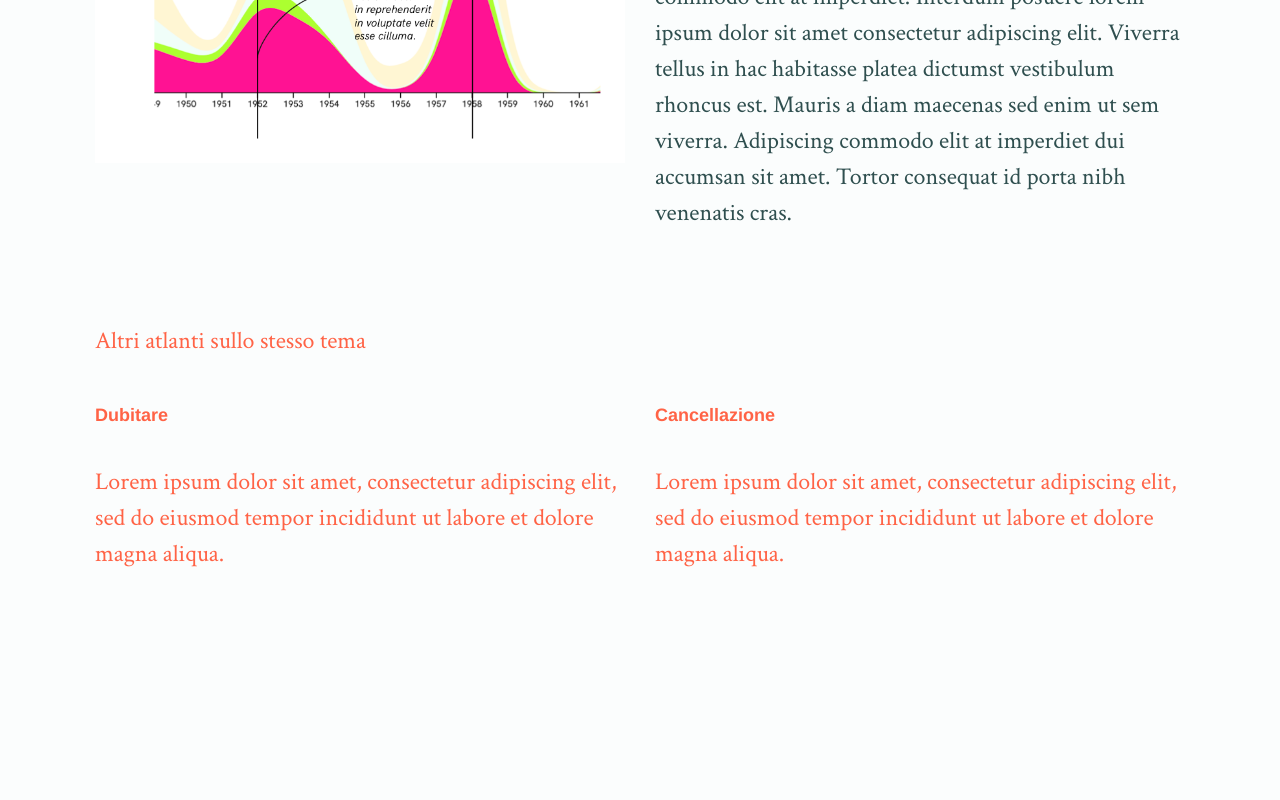
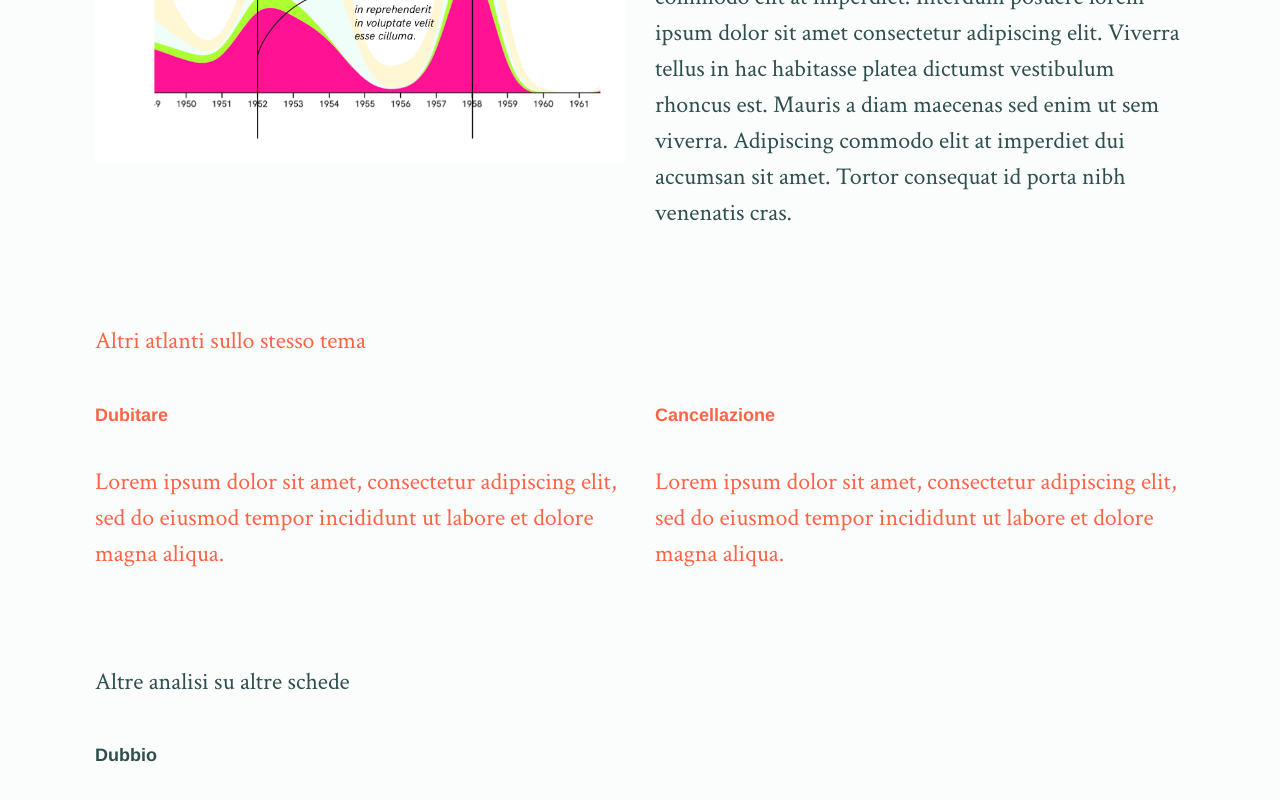
Before and after one commit to bea92/dubbio, a plain HTML site: page index.html in a window 1280 px wide. Shown: the part 2785-3585 px from the top of the page. Before the commit the page ends 3453 px from the top, so only its background shows below. Drawn offline with nearby package versions, Linux system fonts and the light colour scheme.

Commit message:
tentativi

```diff
--- a/index.html
+++ b/index.html
@@ -115,6 +115,17 @@
                   </div>
 
                 </section>
+
+                <section id="schede">
+            <div class="container-fluid">
+              <h2>Altre analisi su altre schede</h2>
+              <div class="row">
+                <div class="col-lg-6 col-md-6 col-sm-12">
+                  <p><a href="https://bea92.github.io/stream-elenchi/index.html">Dubbio</a></p>
+                  </div>
+                </div>
+              </div>
+              </section>
               </div>
 
             </div>
--- a/nebbia1.js
+++ b/nebbia1.js
@@ -48,13 +48,13 @@
             .y1(d => y(d[1]))
             .curve(curveSankey);
 
-        var xAxis = svg.append('g')
+        var nxAxis = svg.append('g')
             .classed('x axis', true)
             .attr("transform", `translate(0,${height - margin.bottom})`)
             .call(d3.axisBottom(x).ticks(width / 50).tickSizeOuter(0.0))
 
 
-        var yAxis = svg.append('g')
+        var nyAxis = svg.append('g')
             .classed('y axis', true)
             .attr("transform", `translate(${margin.left},0)`)
             .call(d3.axisRight(y))
--- a/style.css
+++ b/style.css
@@ -181,6 +181,21 @@ color:#ff6346;
 }
 
 
+#schede{
+  height:100%;
+  margin:5rem;
+}
+
+#schede h2{
+font-size:1.5rem;
+color:#2f4f4f;
+}
+
+#schede p{
+color:#2f4f4f;
+}
+
+
 
 #legend > * {
   font-size: 2rem;
```
